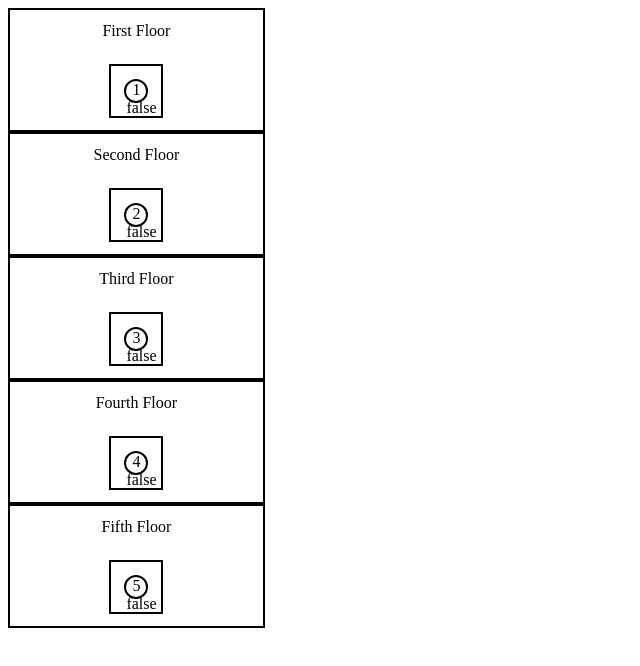
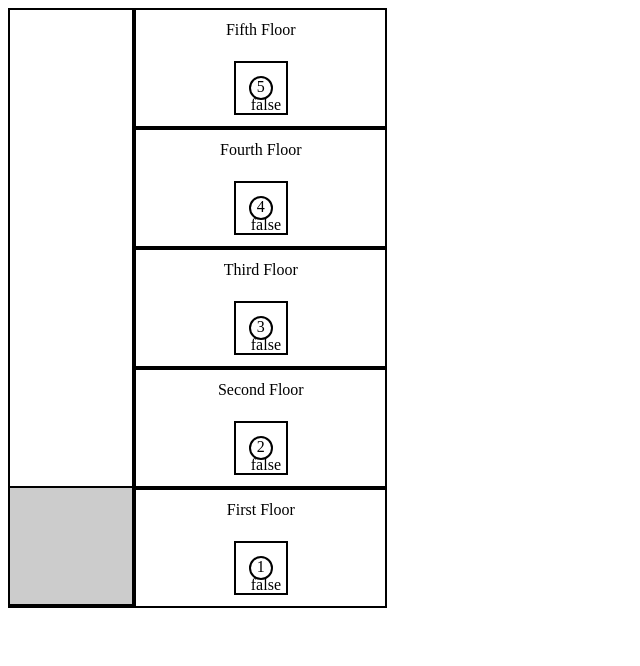
Before and after one commit to Father-Diador/trueconf-test, a Vue app: page / in a window 1280 px wide. Shown: the top 666 px of the page, without its empty margins (0-640 px from the left). Built offline with nearby package versions, Linux system fonts and the light colour scheme.

Commit message:
Add main logic

```diff
--- a/src/components/elevator.vue
+++ b/src/components/elevator.vue
@@ -1,35 +1,83 @@
 <template>
-    <div class="elevator">
-        <div class="elevator-title"> 1 </div>
-        <div class="elevator-btn-outside">
-            2
-        </div>
+    <div class="elevator"
+        @click="elevatorMovement()"
+        v-bind:style="{ transform: transformValue, transition: transitionValue }"
+    >
+        <div class="elevator-title"> {{ getQueue[0].value }} </div>
     </div>
 </template>
 
 <script>
 export default {
-    props: {
-        floor: {
-            type: Object,
+    data() {
+        return {
+            transformValue: 'translate(0, calc(-120px * 0))',
+            transitionValue: '1s',
         }
+    },
+    computed: {
+        getQueue() {
+            return this.$store.getters.GET_QUEUE;
+        }
+    },
+    // methods: {
+    //     elevatorMovement() {
+    //         if (this.getQueue[0].id == undefined){
+    //             return
+    //         } else {
+    //             this.transformValue = 'translate(0, calc(-120px * ' + this.getQueue[0].id + '))';
+    //         }
+    //         // let queue = this.$store.getters.GET_QUEUE;
+    //         // queue.shift();
+    //         // console.log(queue);
+    //         // this.$store.commit('SET_QUEUE', queue);
+
+    //         console.log(this.getQueue[0]);
+    //     }
+    // },
+    updated(){
+            if (this.getQueue[0].id == undefined){
+                return
+            } else {
+                this.transformValue = 'translate(0, calc(-120px * ' + this.getQueue[0].id + '))';
+            }
+
+            let floors = this.$store.getters.GET_FLOOR_COUNT;
+            for(let value of floors){
+                if (value.id == this.getQueue[0].id) {
+                    value.active = false;
+                    this.$store.commit('SET_FLOORS', floors);
+                    return
+                } else {
+                    console.log("Error!");
+                }
+            }
     }
 }
 </script>
 
 <style scoped>
 .elevator{
+    background: #ccc;
+    position: absolute;
+    bottom: 0;
     display: flex;
     flex-direction: column;
     justify-content: space-around;
     align-items: center;
-    width: 100px;
+    width: 100%;
     height: 120px;
-    background: #fff;
-    border: 2px solid #000;
+    border-top: 2px solid #000;
+    border-bottom: 2px solid #000;
+    box-sizing: border-box;
 }
+/* .movement{
+    background: #000;
+    transform: translate(0, -120px);
+    transition: 1s;
+} */
 .elevator-title{
-
+    font-size: 30px;
 }
 /* .elevator-btn-outside{
     display: flex;
--- a/src/components/floor.vue
+++ b/src/components/floor.vue
@@ -20,7 +20,8 @@ export default {
     methods: {
         setQueue(){
             let queue = this.$store.getters.GET_QUEUE;
-            queue.push(this.floor.value);
+            let queueObj = {id: this.floor.id, value: this.floor.value};
+            queue.unshift(queueObj);
             console.log(queue);
             this.$store.commit('SET_QUEUE', queue);
 
@@ -34,6 +35,7 @@ export default {
                     console.log("Error!");
                 }
             }
+
         }
     }
 }
@@ -41,6 +43,7 @@ export default {
 
 <style scoped>
 .floor{
+    box-sizing: border-box;
     display: flex;
     flex-direction: column;
     justify-content: space-around;
--- a/src/store/index.js
+++ b/src/store/index.js
@@ -3,13 +3,13 @@ import { createStore } from 'vuex'
 export default createStore({
   state: {
     floors: [
-      {id: 1, value: 1, name: "First Floor", active: false},
-      {id: 2, value: 2, name: "Second Floor", active: false},
-      {id: 3, value: 3, name: "Third Floor", active: false},
-      {id: 4, value: 4, name: "Fourth Floor", active: false},
-      {id: 5, value: 5, name: "Fifth Floor", active: false},
+      {id: 0, value: 1, name: "First Floor", active: false},
+      {id: 1, value: 2, name: "Second Floor", active: false},
+      {id: 2, value: 3, name: "Third Floor", active: false},
+      {id: 3, value: 4, name: "Fourth Floor", active: false},
+      {id: 4, value: 5, name: "Fifth Floor", active: false},
     ],
-    queue: [],
+    queue: [{id: '', value: ""}],
   },
   getters: {
     GET_FLOOR_COUNT: state => {
--- a/src/views/HomeView.vue
+++ b/src/views/HomeView.vue
@@ -1,12 +1,8 @@
 <template>
   <div class="wrapper">
-    <!-- <div class="elevator-position">
-      <Elevator
-        v-for="floor in getFloorCount"
-        v-bind:key = floor.id
-        :floor="floor"
-      />
-    </div> -->
+    <div class="elevator-position">
+      <Elevator />
+    </div>
     <div class="floors-position">
       <Floor
         v-for="floor in getFloorCount"
@@ -44,14 +40,16 @@ export default {
   width: 100%;
 }
 .elevator-position{
-  display: flex;
-  flex-direction: column;
-  align-items: space-between;
+  position: relative;
+  width: 10%;
+  height: 600px;
+  border: 2px solid #000;
+  box-sizing: border-box;
 }
 .floors-position{
   width: 50%;
   display: flex;
-  flex-direction: column;
+  flex-direction: column-reverse;
   align-items: space-between;
 }
 </style>
```
